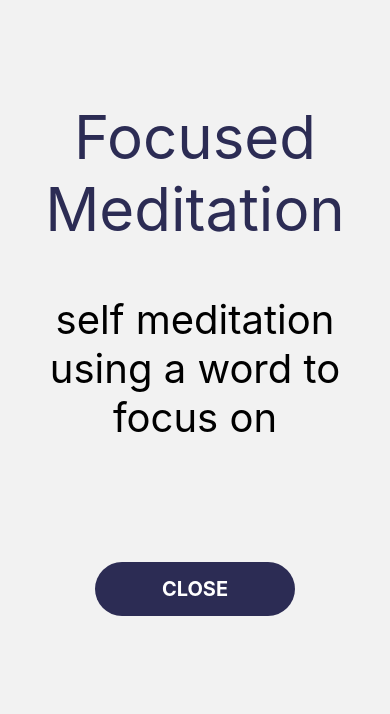
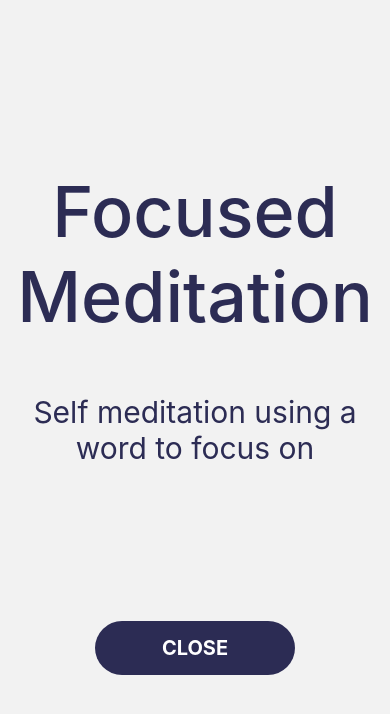
Before and after one commit to farisdurrani/meditation-app, a React Native app: screen /FocusedInfo in a window 390 px wide. Shown: the top 714 px of the page. Built offline with nearby package versions, Linux system fonts and the light colour scheme.

Commit message:
Info screens done

```diff
--- a/navigation/index.js
+++ b/navigation/index.js
@@ -1,28 +1,29 @@
 import { NavigationContainer } from "@react-navigation/native";
 import { createNativeStackNavigator } from "@react-navigation/native-stack";
 import {
-  HomeScreen,
-  LoginScreen,
-  WelcomePage,
-  RegisterScreen,
+  BeginChooseWord,
+  BeginScreen,
+  Breathing,
+  ChooseWordPage,
   CurrentScore,
-  Timer,
-  ChooseWordPage,
-  BeginChooseWord,
-  FocusedMeditation,
-  SettingPage,
-  FavoriteList,
-  Guided,
-  Breathing,
-  BeginScreen,
-  InhaleHold,
-  PromptActivities,
+  DeepInfo,
   Exercise,
   Exercise2,
+  Exercise4,
+  FavoriteList,
   FocusedInfo,
-  SquareInfo,
-  DeepInfo,
-  Exercise4,
+  SquareInfo2,
+  SquareInfo3,
+  FocusedMeditation,
+  Guided,
+  HomeScreen,
+  InhaleHold,
+  LoginScreen,
+  PromptActivities,
+  RegisterScreen,
+  SettingPage,
+  Timer,
+  WelcomePage,
 } from "../screens";
 
 const Stack = createNativeStackNavigator();
@@ -33,8 +34,8 @@ const Navigation = () => {
       <Stack.Navigator>
       <Stack.Screen
           options={{ headerShown: false }}
-          name="SquareInfo"
-          component={SquareInfo}
+          name="SquareInfo3"
+          component={SquareInfo3}
         />
         <Stack.Screen
           options={{ headerShown: false }}
@@ -45,6 +46,11 @@ const Navigation = () => {
           options={{ headerShown: false }}
           name="Timer"
           component={Timer}
+        />
+        <Stack.Screen
+          options={{ headerShown: false }}
+          name="SquareInfo2"
+          component={SquareInfo2}
         />
         <Stack.Screen
           options={{ headerShown: false }}
--- a/screens/beginning_screens/FocusedInfo.js
+++ /dev/null
@@ -1,26 +0,0 @@
-import { StyleSheet, Text, View, Dimensions } from "react-native";
-import React from "react";
-import { MText, MButton } from "../../components";
-import { LAYOUT, COLORS } from "../../constants";
-
-const FocusedInfo = () => {
-    return (
-        <View style={styles.mainContainer}>
-          <Text style = {{fontSize: 60, textAlign: "center", color: COLORS.primary_blue}}>Focused Meditation</Text>
-          <Text style = {{fontSize: 40, textAlign: "center", marginTop: 50}}>self meditation using a word to focus on</Text>
-          <MButton
-            text="CLOSE"
-            containerStyle={{ width: 200, marginTop: 120}}
-          />
-        </View>
-      );
-}
-
-export default FocusedInfo;
-
-const styles = StyleSheet.create({
-  mainContainer: {
-    marginTop: Dimensions.get("window").height * 0.12,
-    alignItems: "center",
-  }
-});
--- a/screens/index.js
+++ b/screens/index.js
@@ -31,5 +31,6 @@ export { default as Exercise2 } from "./exercise_screens/Exercise2";
 export { default as Exercise4 } from "./exercise_screens/Exercise4";
 
 // info_screens
-export { default as FocusedInfo } from "./beginning_screens/FocusedInfo";
-export { default as SquareInfo } from "./info_screens/SquareInfo";
+export { default as FocusedInfo } from "./info_screens/FocusedInfo";
+export { default as SquareInfo2 } from "./info_screens/SquareInfo2";
+export { default as SquareInfo3 } from "./info_screens/SquareInfo3";
--- a/screens/info_screens/SquareInfo.js
+++ b/screens/info_screens/FocusedInfo.js
@@ -3,13 +3,13 @@ import React from "react";
 import { MText, MButton } from "../../components";
 import { COLORS } from "../../constants";
 
-const SquareInfo = ({ navigation }) => {
+const FocusedInfo = ({ navigation }) => {
   return (
     <View style={styles.container}>
       <View style={styles.mainContainer}>
-        <MText text="Guided Breathing" />
+        <MText text="Focused Meditation" />
         <Text style={styles.text}>
-          Guides user in breathing by ailgning breath with guide
+          Self meditation using a word to focus on
         </Text>
         <MButton
           text="CLOSE"
@@ -21,7 +21,7 @@ const SquareInfo = ({ navigation }) => {
   );
 };
 
-export default SquareInfo;
+export default FocusedInfo;
 
 const styles = StyleSheet.create({
   mainContainer: {
--- /dev/null
+++ b/screens/info_screens/SquareInfo2.js
@@ -0,0 +1,45 @@
+import { StyleSheet, Text, View, Dimensions } from "react-native";
+import React from "react";
+import { MText, MButton } from "../../components";
+import { COLORS } from "../../constants";
+
+const SquareInfo2 = ({ navigation }) => {
+  return (
+    <View style={styles.container}>
+      <View style={styles.mainContainer}>
+        <MText text="Focused Meditation" />
+        <Text style={styles.text}>
+          Self meditation using a word to focus on
+        </Text>
+        <MButton
+          text="CLOSE"
+          onPress={() => navigation.goBack}
+          containerStyle={{ marginTop: 100, width: 200 }}
+        />
+      </View>
+    </View>
+  );
+};
+
+export default SquareInfo2;
+
+const styles = StyleSheet.create({
+  mainContainer: {
+    display: "flex",
+    alignItems: "center",
+    justifyContent: "space-between",
+    height: Dimensions.get("window").height * 0.6,
+    paddingHorizontal: 10,
+  },
+  text: {
+    fontSize: 30,
+    textAlign: "center",
+    color: COLORS.primary_blue,
+  },
+  container: {
+    display: "flex",
+    height: Dimensions.get("window").height,
+    justifyContent: "center",
+    alignItems: "center",
+  },
+});
--- /dev/null
+++ b/screens/info_screens/SquareInfo3.js
@@ -0,0 +1,46 @@
+import { StyleSheet, Text, View, Dimensions } from "react-native";
+import React from "react";
+import { MText, MButton } from "../../components";
+import { COLORS } from "../../constants";
+
+const SquareInfo3 = ({ navigation }) => {
+  return (
+    <View style={styles.container}>
+      <View style={styles.mainContainer}>
+        <MText text="Square Breathing" />
+        <Text style={styles.text}>
+          inhale for 4 seconds hold for 4 seconds \n exhale for 4 seconds \n
+          hold for 4 seconds
+        </Text>
+        <MButton
+          text="CLOSE"
+          onPress={() => navigation.goBack}
+          containerStyle={{ marginTop: 100, width: 200 }}
+        />
+      </View>
+    </View>
+  );
+};
+
+export default SquareInfo3;
+
+const styles = StyleSheet.create({
+  mainContainer: {
+    display: "flex",
+    alignItems: "center",
+    justifyContent: "space-between",
+    height: Dimensions.get("window").height * 0.6,
+    paddingHorizontal: 20,
+  },
+  text: {
+    fontSize: 30,
+    textAlign: "center",
+    color: COLORS.primary_blue,
+  },
+  container: {
+    display: "flex",
+    height: Dimensions.get("window").height,
+    justifyContent: "center",
+    alignItems: "center",
+  },
+});
```
